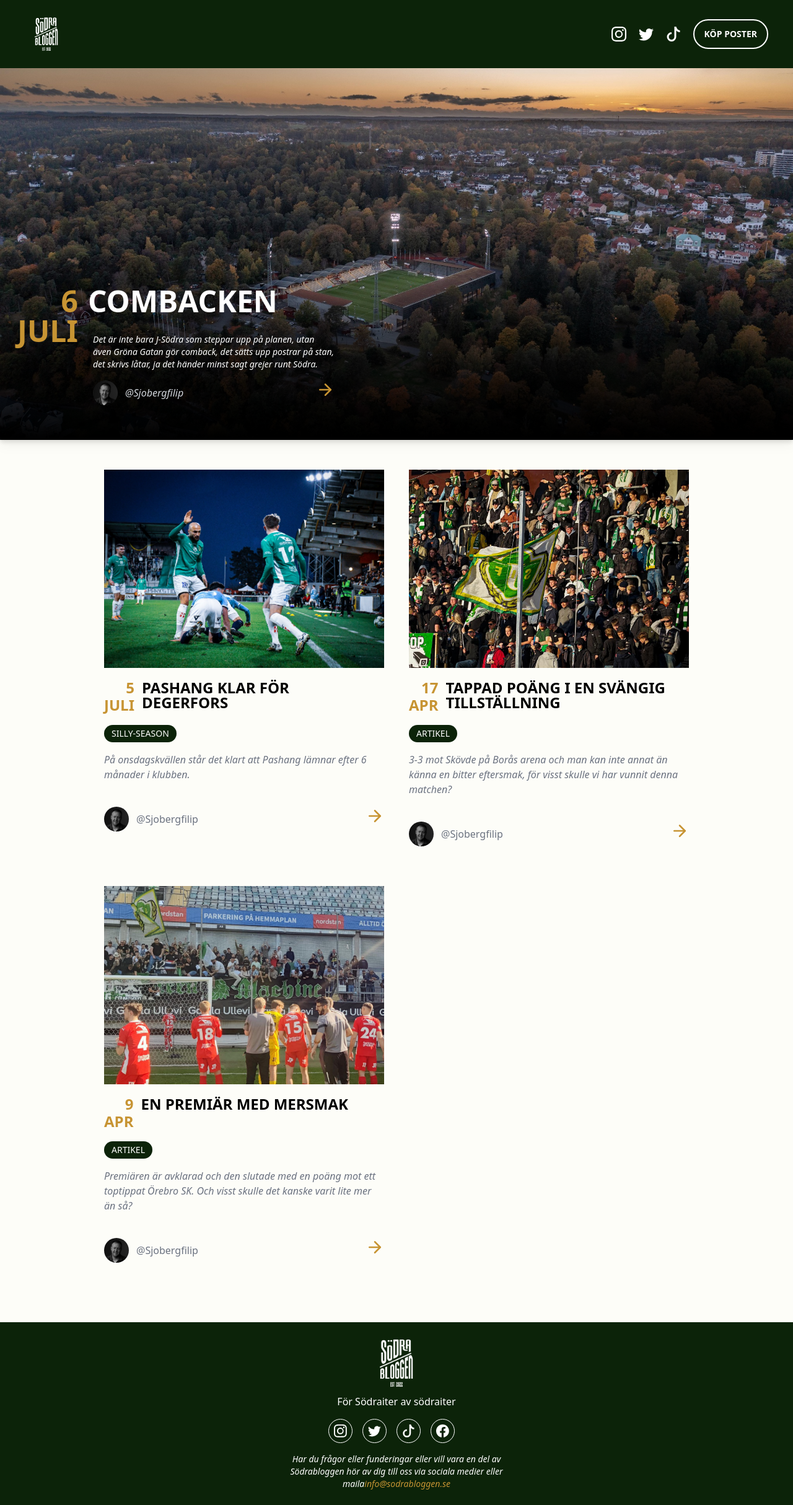
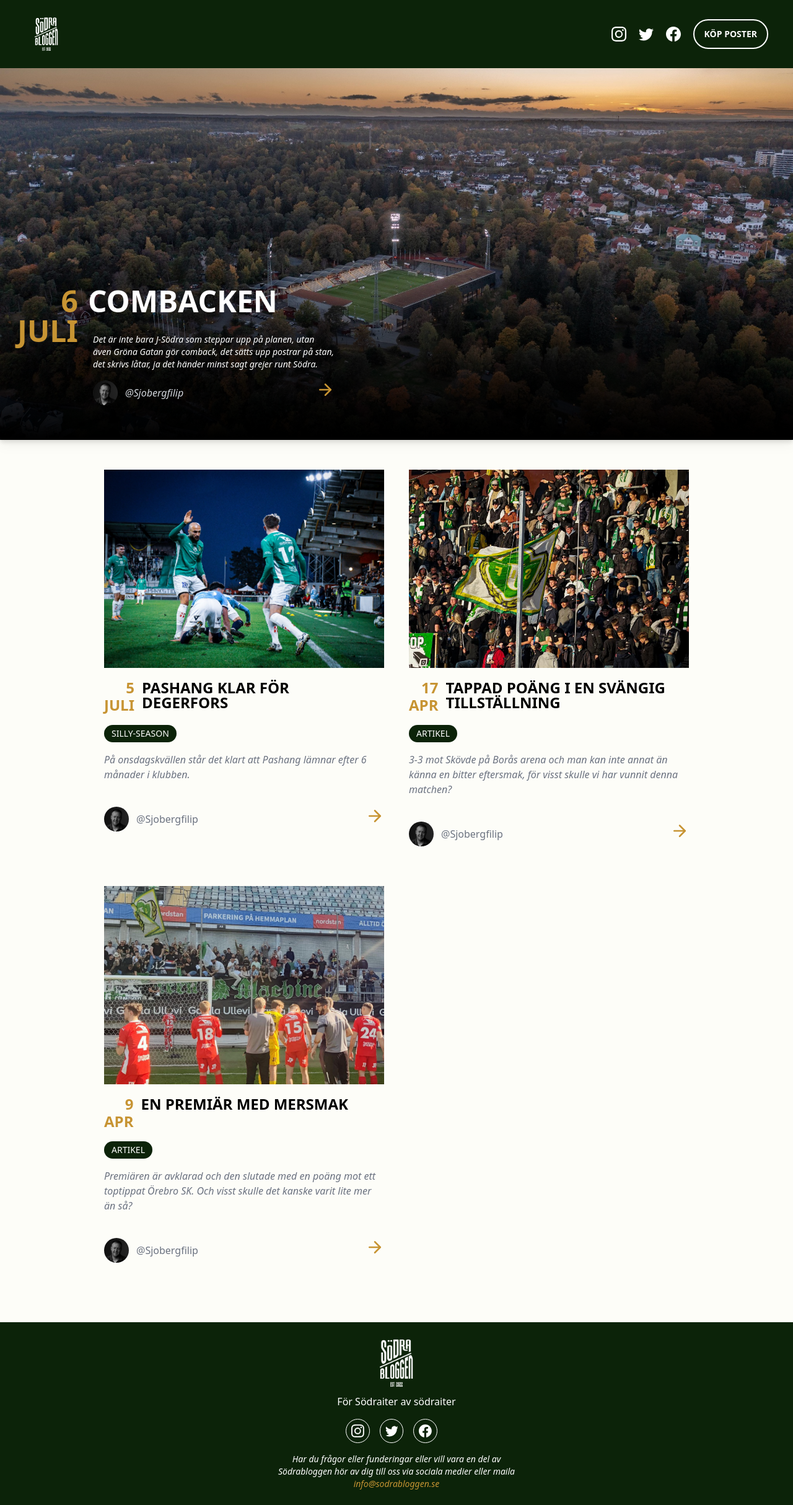
Before and after one commit to sjoobergfilip/sodrabloggen, a Next.js app: page / in a window 1280 px wide. Shown: the whole page at 62% size. Built offline with nearby package versions, Linux system fonts and the light colour scheme.

Commit message:
update social media link

```diff
--- a/app/components/Footer.tsx
+++ b/app/components/Footer.tsx
@@ -23,28 +23,21 @@ const Footer = () => {
                             <Link
                                 className='mr-4 text border-[1px] border-white p-2 rounded-full'
                                 target='_blank'
-                                href='https://printler.com/sv/print-shop/17211-filip-sjoberg/'
+                                href='https://www.instagram.com/sodrabloggen/'
                             >
                                 <BsInstagram size='1.3rem' />
                             </Link>
                             <Link
                                 className='mr-4 text border-[1px] border-white p-2 rounded-full'
                                 target='_blank'
-                                href='https://printler.com/sv/print-shop/17211-filip-sjoberg/'
+                                href='https://twitter.com/sodrabloggen'
                             >
                                 <BsTwitter size='1.3rem' />
                             </Link>
                             <Link
                                 className='mr-4 text border-[1px] border-white p-2 rounded-full'
                                 target='_blank'
-                                href='https://printler.com/sv/print-shop/17211-filip-sjoberg/'
-                            >
-                                <BsTiktok size='1.3rem' />
-                            </Link>
-                            <Link
-                                className='mr-4 text border-[1px] border-white p-2 rounded-full'
-                                target='_blank'
-                                href='https://printler.com/sv/print-shop/17211-filip-sjoberg/'
+                                href='https://www.facebook.com/sodrabloggen'
                             >
                                 <BsFacebook size='1.3rem' />
                             </Link>
@@ -54,7 +47,7 @@ const Footer = () => {
                 <p className='text-center mt-4 text-sm italic mb-6'>
                     Har du frågor eller funderingar eller vill vara en del av
                     Södrabloggen hör av dig till oss via sociala medier eller
-                    maila
+                    maila{" "}
                     <a
                         className='text-[#C69433]'
                         href='mailto:info@sodrabloggen.se'
--- a/app/components/Navbar.tsx
+++ b/app/components/Navbar.tsx
@@ -1,7 +1,7 @@
 import Link from "next/link";
 import Image from "next/image";
 import RoundLogo from "../../public/logo/sodrabloggen_whitetext.png";
-import { BsTiktok, BsInstagram, BsTwitter } from "react-icons/bs";
+import { BsTiktok, BsInstagram, BsTwitter, BsFacebook } from "react-icons/bs";
 const Navbar = () => {
     return (
         <header className='bg-[#0c2309] flex items-center justify-between space-x-2 font-bold px-10 py-5 static'>
@@ -21,23 +21,23 @@ const Navbar = () => {
                     <Link
                         className='mr-5 text'
                         target='_blank'
-                        href='https://printler.com/sv/print-shop/17211-filip-sjoberg/'
+                        href='https://www.instagram.com/sodrabloggen/'
                     >
                         <BsInstagram size='1.5rem' />
                     </Link>
                     <Link
                         className='mr-5'
                         target='_blank'
-                        href='https://printler.com/sv/print-shop/17211-filip-sjoberg/'
+                        href='https://twitter.com/sodrabloggen'
                     >
                         <BsTwitter size='1.5rem' />
                     </Link>
                     <Link
                         className='mr-5'
                         target='_blank'
-                        href='https://printler.com/sv/print-shop/17211-filip-sjoberg/'
+                        href='https://www.facebook.com/sodrabloggen'
                     >
-                        <BsTiktok size='1.5rem' />
+                        <BsFacebook size='1.5rem' />
                     </Link>
                 </div>
                 <div>
```
